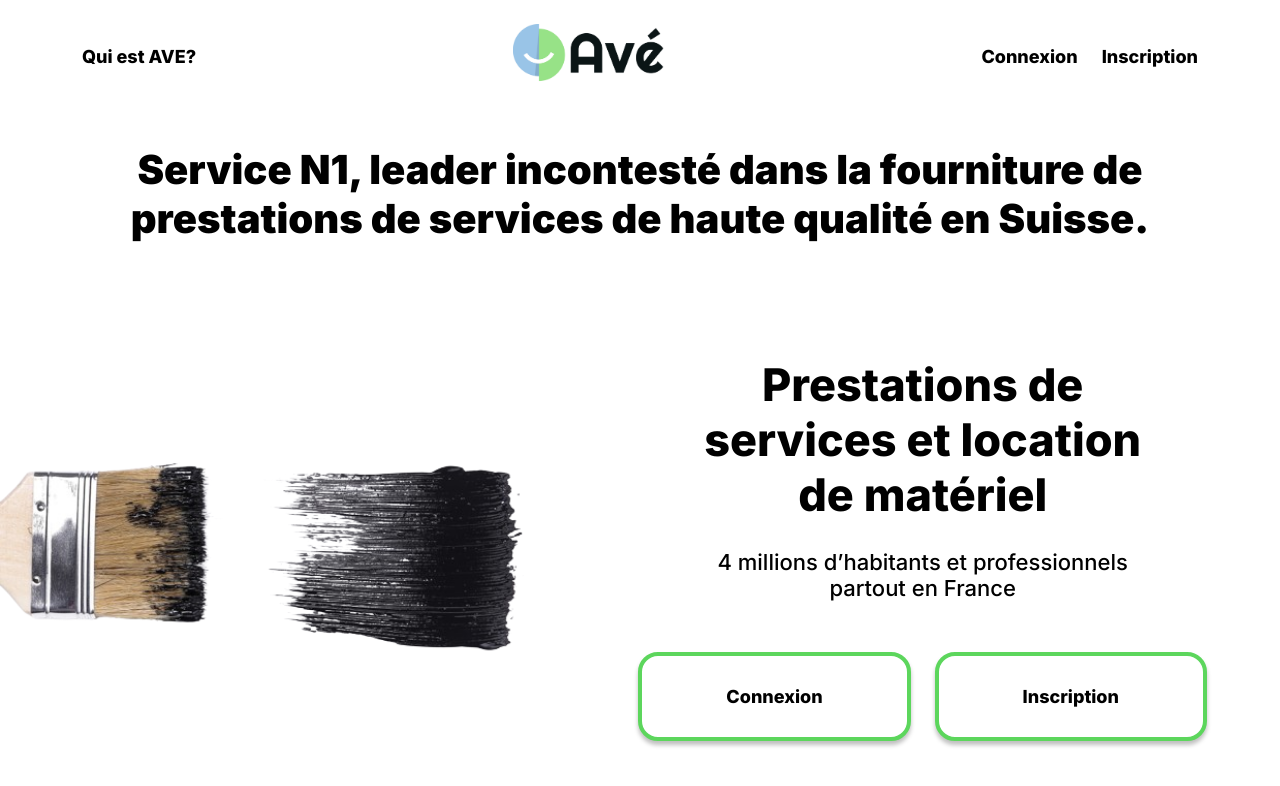
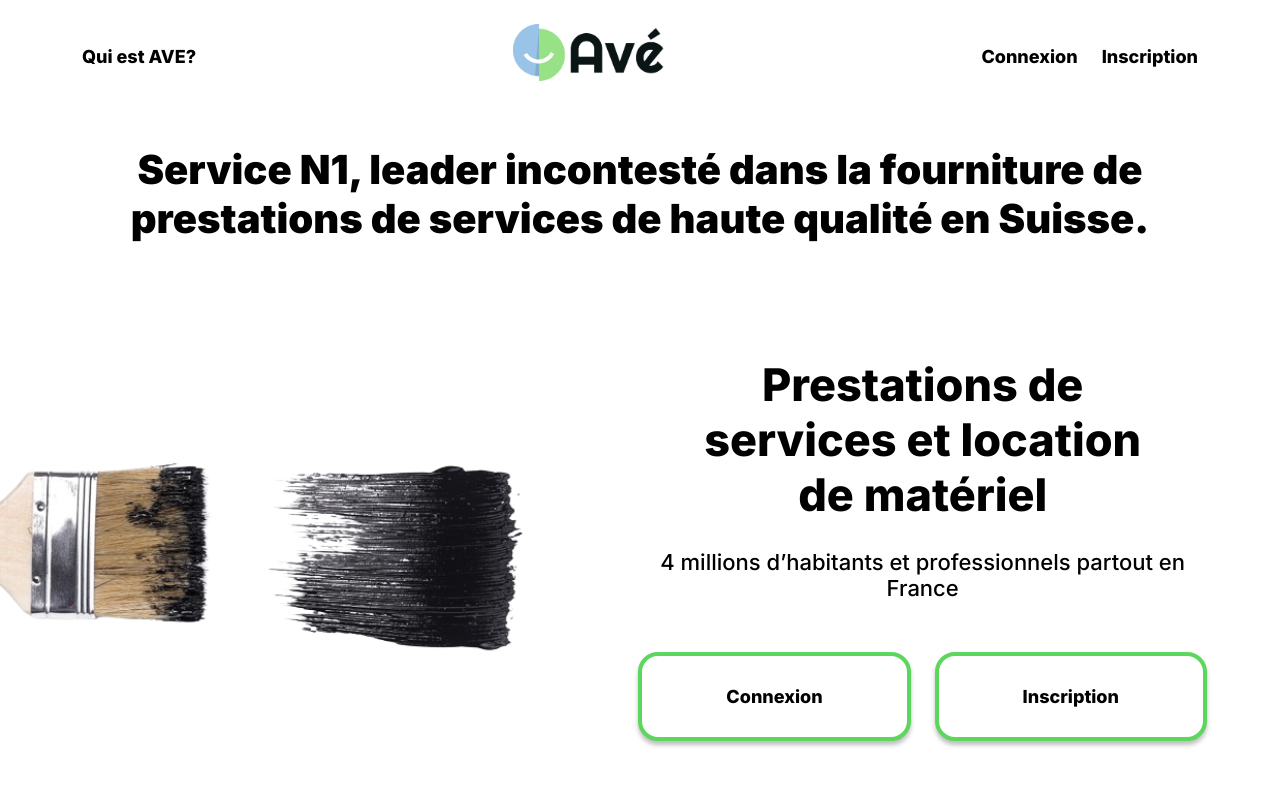
Before and after one commit to Abdrahim19/Av-, a React (Vite) app: page / in a window 1280 px wide. Shown: the top 786 px of the page. Built offline with nearby package versions, Linux system fonts and the light colour scheme.

Commit message:
fix_pixel_pirfect

```diff
--- a/src/pages/Home/hero/hero.css
+++ b/src/pages/Home/hero/hero.css
@@ -30,7 +30,7 @@ max-width: 30rem;
 }
 
 .second_discrption {
-    max-width: 30rem;
+    max-width: 34rem;
     margin:  0 auto  51px ;
 color: #000;
 text-align: center;
```
